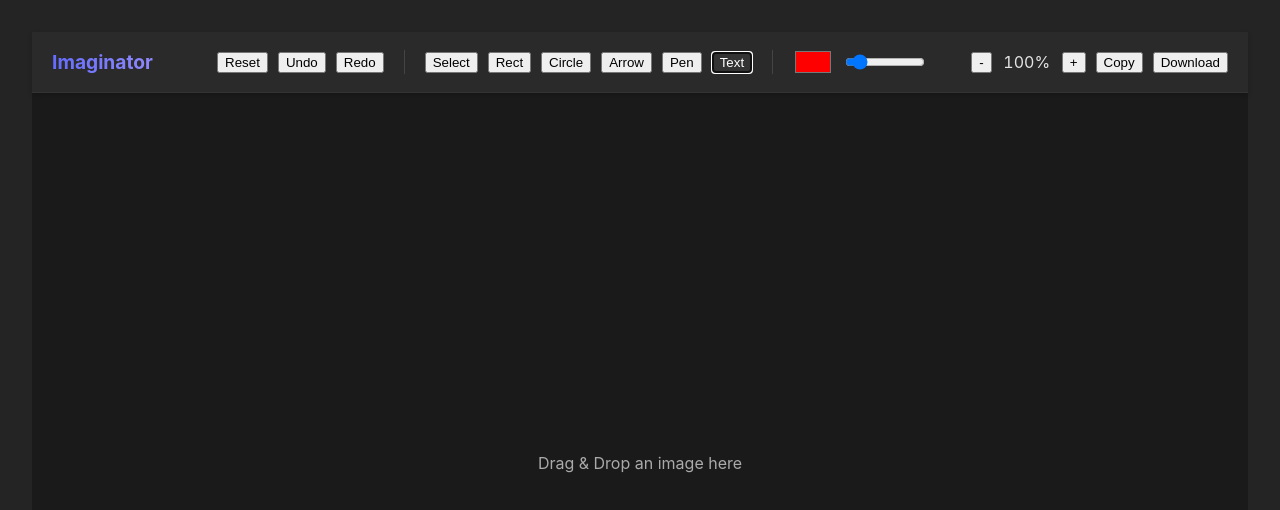
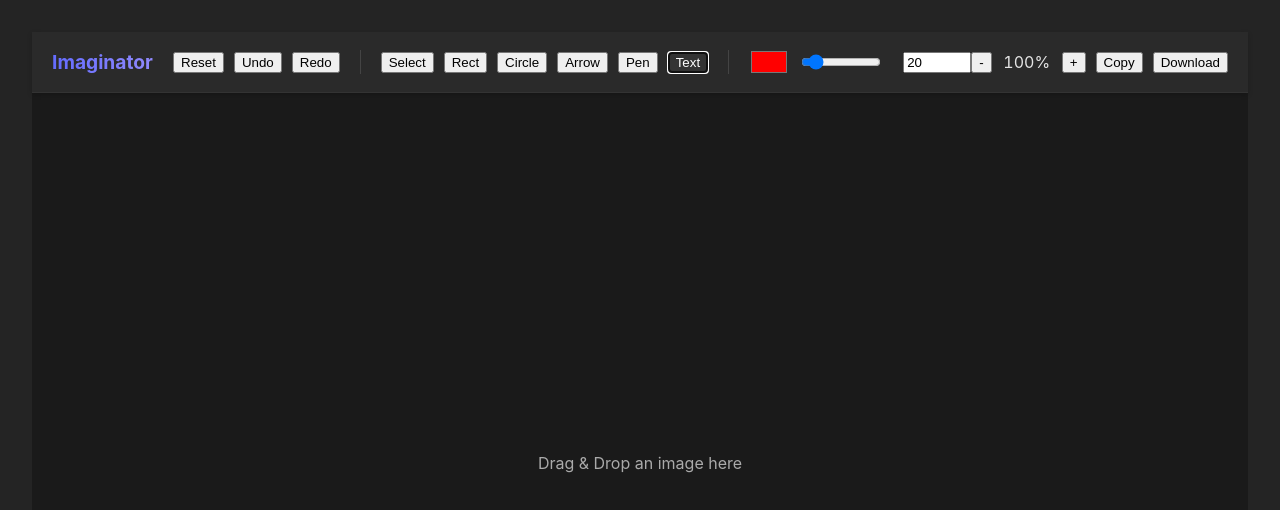
Before and after one commit to t11a/image-editor, a React (Vite) app: page / in a window 1280 px wide. Both pictures are taken after a click on the button "Text". Shown: the top 510 px of the page. Built offline with nearby package versions, Linux system fonts and the light colour scheme.

Commit message:
font size changeable

```diff
--- a/src/App.jsx
+++ b/src/App.jsx
@@ -8,6 +8,7 @@ function App() {
   const [currentTool, setCurrentTool] = useState('select');
   const [currentColor, setCurrentColor] = useState('#ff0000');
   const [strokeWidth, setStrokeWidth] = useState(3);
+  const [fontSize, setFontSize] = useState(20);
   const imageEditorRef = useRef(null);
 
   const handleZoomIn = () => setZoomLevel((prev) => Math.min(prev + 0.1, 3));
@@ -45,6 +46,8 @@ function App() {
         onColorChange={setCurrentColor}
         strokeWidth={strokeWidth}
         onWidthChange={setStrokeWidth}
+        fontSize={fontSize}
+        onFontSizeChange={setFontSize}
       />
       <ImageEditor
         ref={imageEditorRef}
@@ -52,6 +55,7 @@ function App() {
         currentTool={currentTool}
         currentColor={currentColor}
         strokeWidth={strokeWidth}
+        fontSize={fontSize}
         onImageLoad={handleImageLoad}
       />
     </div>
--- a/src/components/ImageEditor.jsx
+++ b/src/components/ImageEditor.jsx
@@ -8,7 +8,17 @@ import React, {
 } from 'react';
 
 const ImageEditor = forwardRef(
-  ({ zoomLevel, currentTool, onImageLoad, currentColor, strokeWidth }, ref) => {
+  (
+    {
+      zoomLevel,
+      currentTool,
+      onImageLoad,
+      currentColor,
+      strokeWidth,
+      fontSize,
+    },
+    ref
+  ) => {
     const [imageSrc, setImageSrc] = useState(null);
     const [isDragging, setIsDragging] = useState(false);
     const [objects, setObjects] = useState([]); // { type, x, y, width, height, color, width, text, points, ... }
@@ -75,8 +85,9 @@ const ImageEditor = forwardRef(
           radius
         );
       } else if (obj.type === 'text') {
-        const width = obj.text.length * 12;
-        const height = 20;
+        const fontSize = obj.fontSize || 20;
+        const width = obj.text.length * (fontSize * 0.6); // Approx width
+        const height = fontSize;
         return (
           x >= obj.x && x <= obj.x + width && y >= obj.y - height && y <= obj.y
         );
@@ -131,7 +142,7 @@ const ImageEditor = forwardRef(
         ctx.strokeStyle = obj.color || 'red';
         ctx.lineWidth = obj.strokeWidth || 3;
         ctx.fillStyle = obj.color || 'red';
-        ctx.font = '20px Arial';
+        ctx.font = `${obj.fontSize || 20}px Arial`;
         ctx.lineCap = 'round';
         ctx.lineJoin = 'round';
 
@@ -187,8 +198,9 @@ const ImageEditor = forwardRef(
               obj.height + 10
             );
           } else if (obj.type === 'text') {
-            const width = obj.text.length * 12;
-            const height = 20;
+            const fontSize = obj.fontSize || 20;
+            const width = obj.text.length * (fontSize * 0.6);
+            const height = fontSize;
             ctx.strokeRect(
               obj.x - 5,
               obj.y - height - 5,
@@ -214,6 +226,7 @@ const ImageEditor = forwardRef(
         const previewObj = {
           color: currentColor,
           strokeWidth: strokeWidth,
+          fontSize: fontSize,
         };
 
         if (currentTool === 'rect' && currentDragPos) {
@@ -262,6 +275,7 @@ const ImageEditor = forwardRef(
       currentPath,
       editingIndex,
       strokeWidth,
+      fontSize,
     ]);
 
     useEffect(() => {
@@ -418,6 +432,7 @@ const ImageEditor = forwardRef(
           text: '',
           color: currentColor,
           strokeWidth: strokeWidth,
+          fontSize: fontSize,
         };
         const newObjects = [...currentObjects, newTextObj];
         setObjects(newObjects);
@@ -517,6 +532,7 @@ const ImageEditor = forwardRef(
       const commonProps = {
         color: currentColor,
         strokeWidth: strokeWidth,
+        fontSize: fontSize,
       };
 
       if (currentTool === 'rect') {
@@ -731,8 +747,11 @@ const ImageEditor = forwardRef(
                   style={{
                     position: 'absolute',
                     left: objects[editingIndex].x * zoomLevel,
-                    top: (objects[editingIndex].y - 20) * zoomLevel,
-                    fontSize: `${20 * zoomLevel}px`,
+                    top:
+                      (objects[editingIndex].y -
+                        (objects[editingIndex].fontSize || 20)) *
+                      zoomLevel,
+                    fontSize: `${(objects[editingIndex].fontSize || 20) * zoomLevel}px`,
                     color: objects[editingIndex].color,
                     background: 'rgba(255, 255, 255, 0.8)',
                     border: '1px dashed blue',
@@ -742,8 +761,8 @@ const ImageEditor = forwardRef(
                     whiteSpace: 'pre',
                     minWidth: '100px',
                     minHeight: '1.2em',
-                    width: `${Math.max(100, (objects[editingIndex].text.length + 1) * 12 * zoomLevel)}px`,
-                    height: `${Math.max(30, 30 * zoomLevel)}px`,
+                    width: `${Math.max(100, (objects[editingIndex].text.length + 1) * ((objects[editingIndex].fontSize || 20) * 0.6) * zoomLevel)}px`,
+                    height: `${Math.max(30, (objects[editingIndex].fontSize || 20) * 1.5 * zoomLevel)}px`,
                     zIndex: 1000,
                     padding: '2px',
                     margin: 0,
--- a/src/components/Toolbar.jsx
+++ b/src/components/Toolbar.jsx
@@ -15,6 +15,8 @@ const Toolbar = ({
   onColorChange,
   strokeWidth,
   onWidthChange,
+  fontSize,
+  onFontSizeChange,
 }) => {
   return (
     <div className="toolbar">
@@ -113,6 +115,17 @@ const Toolbar = ({
           title={`Stroke Width: ${strokeWidth}px`}
           style={{ width: '80px' }}
         />
+        {currentTool === 'text' && (
+          <input
+            type="number"
+            min="10"
+            max="100"
+            value={fontSize}
+            onChange={(e) => onFontSizeChange(parseInt(e.target.value))}
+            title={`Font Size: ${fontSize}px`}
+            style={{ width: '60px', marginLeft: '10px' }}
+          />
+        )}
       </div>
       <div className="toolbar-group">
         <button onClick={onZoomOut} title="Zoom Out">
```
